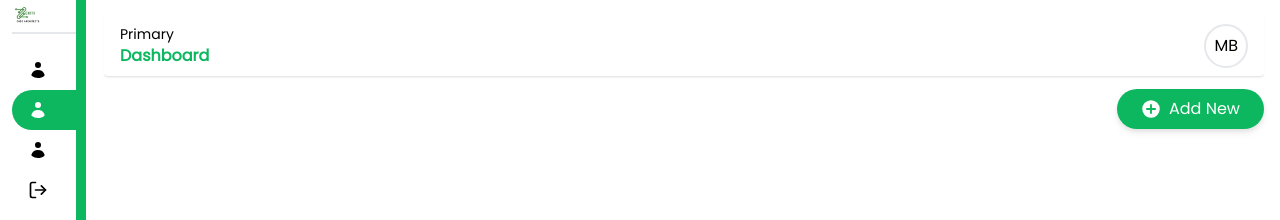
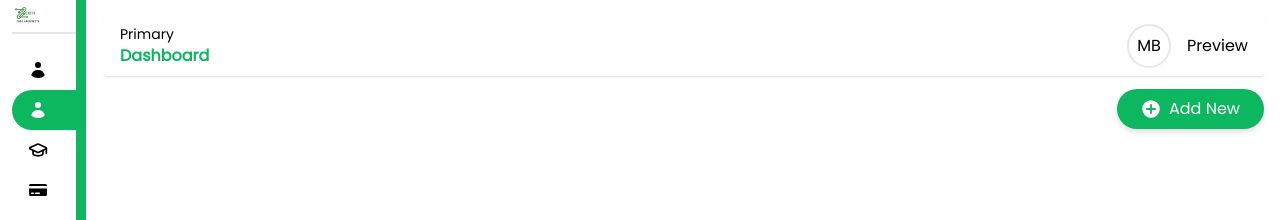
Before and after one commit to Zenith-Code-Architects/portfolio-app, a React (Vite) app: page /dashboard/bio in a window 1280 px wide. Shown: the top 220 px of the page. Built offline with nearby package versions, Linux system fonts and the light colour scheme.

Commit message:
dashboard education section updated

```diff
--- a/src/components/NavBar.jsx
+++ b/src/components/NavBar.jsx
@@ -1,4 +1,5 @@
 import React from 'react'
+import { Link } from 'react-router-dom'
 
 const NavBar = () => {
     return (
@@ -11,7 +12,10 @@ const NavBar = () => {
                             <li className='text-sm' >Primary</li>
                             <h1 className='no-underline font-bold text-primary'>Dashboard</h1>
                         </div>
-                        <li className='border-2 p-2 rounded-full'>MB</li>
+                        <div className='flex flex-row items-center gap-x-4'>
+                            <li className='border-2 p-2 rounded-full'>MB</li>
+                            <li><Link to="/preview">Preview</Link></li>
+                        </div>
                     </ul>
                 </nav>
 
--- a/src/constants/index.jsx
+++ b/src/constants/index.jsx
@@ -1,5 +1,5 @@
-import { CalendarIcon, GlobeAmericasIcon, HomeIcon, PhoneIcon, UserIcon } from "@heroicons/react/20/solid";
-import { LogOutIcon, Medal } from "lucide-react";
+import { CalendarIcon, CreditCardIcon, GlobeAmericasIcon, HomeIcon, PhoneIcon, UserIcon } from "@heroicons/react/20/solid";
+import { GraduationCapIcon, LogOutIcon, Medal } from "lucide-react";
 
 const D = {
     DASHBOARDLINKS: [
@@ -16,12 +16,12 @@ const D = {
         {
             name: "Education",
             path: "education",
-            Icon: <UserIcon width={20} height={20} />
+            Icon: <GraduationCapIcon width={20} height={20} />
         },
         {
             name: "Licenses",
             path: "licenses",
-            Icon: <LogOutIcon width={20} height={20} />
+            Icon: <CreditCardIcon width={20} height={20} />
         },
         {
             name: "Skills",
@@ -107,6 +107,31 @@ const D = {
             name: "Date of Completion",
             textEntered: "None"
         },
+    ],
+    ACHIEVEMENTS: [
+        {
+            name: "Award Name or Achievement",
+            textEntered:"Best Developer"
+        },
+        {
+            name: "Name of Organization",
+            textEntered:"Best Developer"
+        },
+        {
+            name: "Image of Award or Achievement",
+            textEntered:"Best Developer"
+        },
+        {
+            name: "Description",
+            textEntered:"Best Developer"
+        },
+
+        {
+            name: "Date Obtained",
+            textEntered:"Best Developer"
+        },
+
+
     ]
 };
 
--- a/src/pages/Dashboard/pages/Bio.jsx
+++ b/src/pages/Dashboard/pages/Bio.jsx
@@ -42,7 +42,7 @@ const Bio = () => {
 
           <BioOverview
             label="Bio"
-            result="Lilian Ziwu is a passionate software engineer based in New York City, with a strong background in web development and a keen interest in technology and innovation. With a Bachelor's degree in Computer Science and over 5 years of experience,she has played a key role in numerous projects, demonstrating expertise in JavaScript, React.js, Node.js, and Python. Her dedication to continuous learning and collaborative spirit has earned her recognition for both technical skills and leadership. Outside of work, Lilian enjoys hiking, playing guitar, and volunteering in her community."
+            result="Lilian Ziwu is a passionate software engineer based in New York City, with a strong background in web development and a keen interest in technology and innovation. With a Bachelor's degree in Computer Science and over 5 years of experience,she has played a key role in numerous projects, demonstrating expertise in JavaScript, React.js, Node.js, and Python. Her dedication to continuous learning and collaborative spirit has earned her recognition for both technical skills and leadership. Outside of work,Lilian enjoys hiking, playing guitar, and volunteering in her community."
             className="staggered-item"
           />
 
@@ -53,9 +53,9 @@ const Bio = () => {
               label="Socials"
               result={
                 <ul className="list-disc list-inside staggered-item">
-                  <li> <img src={GitHub} alt="github icon" className='w-1/2'/> <Link className="text-blue-500" to="https://github.com/your-profile">your-profile</Link></li>
-                  <li><img src={LinkedIn}  alt="linkedin icon" /> <Link className="text-blue-500" to="https://linkedin.com/in/your-profile">your-profile</Link></li>
-                  <li><img src={Twitter} alt="twitter icon" /><Link className="text-blue-500" to="https://twitter.com/your-profile">@your-profile</Link></li>
+                  <li>GitHub: <Link className="text-blue-500" to="https://github.com/your-profile">your-profile</Link></li>
+                  <li>LinkedIn:<Link className="text-blue-500" to="https://linkedin.com/in/your-profile">your-profile</Link></li>
+                  <li>Twitter: <Link className="text-blue-500" to="https://twitter.com/your-profile">@your-profile</Link></li>
                 </ul>
               }
               className="staggered-item"
--- a/src/pages/Dashboard/pages/Education.jsx
+++ b/src/pages/Dashboard/pages/Education.jsx
@@ -4,7 +4,6 @@ import PagesLayout from '../layouts/PagesLayout'
 import NavBar from '../../../components/NavBar'
 import { apiDeleteEducation, apiGetEducations } from '../../../services/education'
 import Loader from '../../../components/Loader'
-import D from '../../../constants'
 
 const Education = () => {
   const navigate = useNavigate();
```
